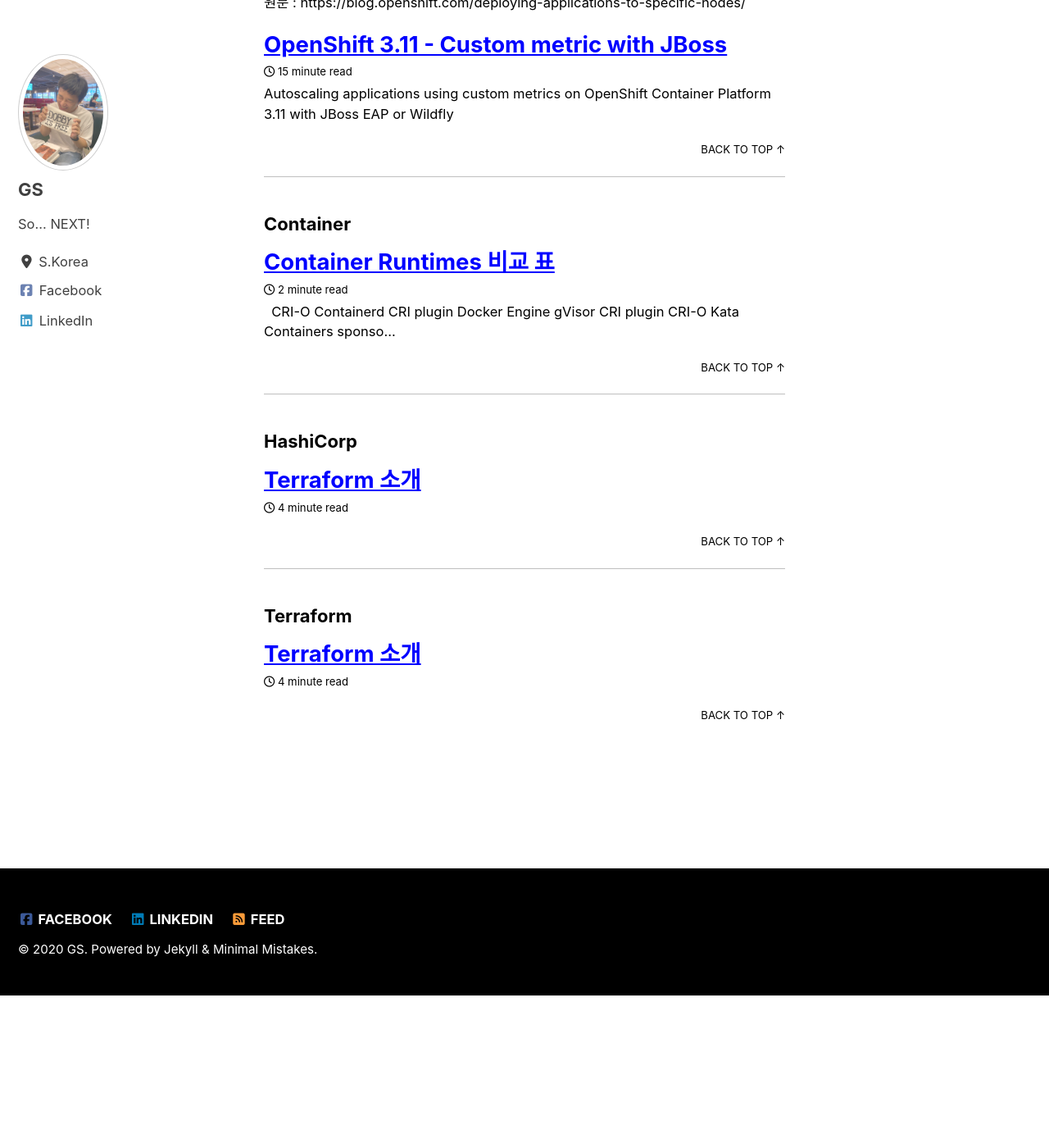
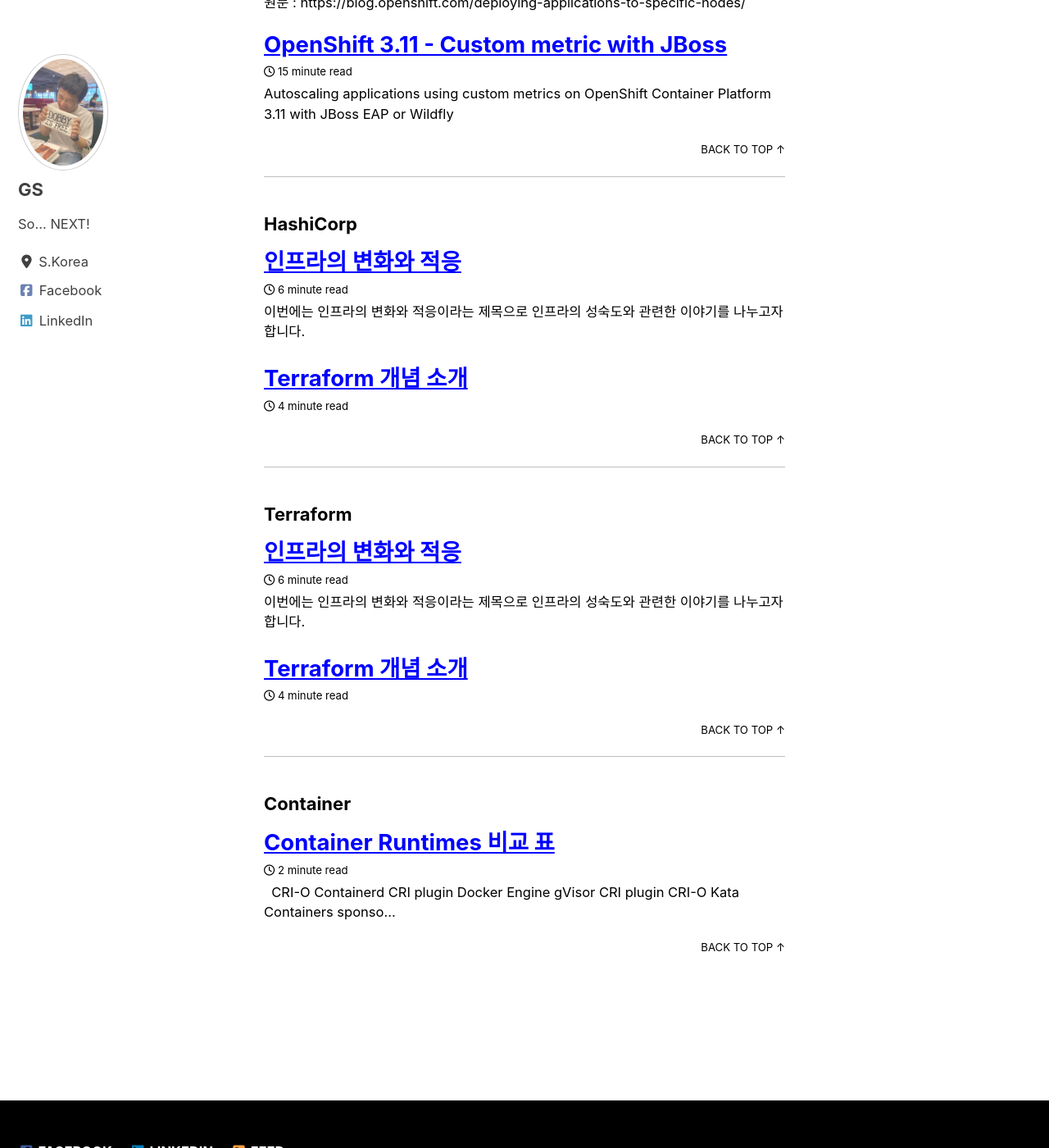
Before and after one commit to Great-Stone/share, a Jekyll site: the page built from _pages/category-archive.md, in a window 1280 px wide and 1400 px high, scrolled down 4253 px. Shown: the whole window at 82% size. Built offline with Jekyll 4.4.1, drawn with Linux system fonts in a browser that asks for light colours; cached includes are drawn as plain includes; nearby versions of some CDN libraries; before the commit the page ends 5467 px from its top, so only the background shows below that; part of the change alters nothing that is shown; some of the changed text lies outside the part shown.

Commit message:
Terraform IAC

```diff
--- a/_posts/2020-06-30-TerraformIntroduction.md
+++ b/_posts/2020-06-30-TerraformIntroduction.md
@@ -1,5 +1,5 @@
 ---
-title:  "Terraform 소개"
+title:  "Terraform 개념 소개"
 search: true
 toc: true
 toc_sticky: true
--- /dev/null
+++ b/_posts/2020-07-02-Infrastructure_Maturity.md
@@ -0,0 +1,173 @@
+---
+title:  "인프라의 변화와 적응"
+search: true
+toc: true
+excerpt_seperator:  <!--break-->
+toc_sticky: true
+comments: true
+categories:
+  - HashiCorp
+  - Terraform
+---
+
+
+
+이번에는 인프라의 변화와 적응이라는 제목으로 인프라의 성숙도와 관련한 이야기를 나누고자 합니다.
+
+![image-20200707110714298](https://raw.githubusercontent.com/Great-Stone/images/master/uPic/image-20200707110714298.png)
+
+HashiCorp의 테라폼을 이야기하면서 함께 이야기되는 것은 언제나 Infrastructure as Code라는 IaC 입니다. 즉, 인프라는 코드로 설명되고로 테라폼은 이를 지원하는 멋진 툴입니다.
+
+IaC는 많은 의미를 갖고 있지만, 이 이야기를 하기에 앞서 결국 이것도 코드 이기 때문에 최근의 DevOps 같은 맥락의 이야기를 할수 밖에 없을 것 같습니다.
+
+<!--break-->
+
+사람이 과거에서 오늘날 까지 진화를 했든 우리의 인프라도 각 시기마다 적절한 운영 성숙도를 갖추었습니다.
+
+
+
+## 자동화와 그 변화에 대해
+
+### 1. Manual Everything
+
+![image-20200701184003515](https://raw.githubusercontent.com/Great-Stone/images/master/uPic/image-20200701184003515.png)
+
+첫단계에서는 매뉴얼을 사용합니다. 인프라에 대한 모든 정보와 구성 방법, 변경 방법, 기존 아키텍쳐에 대한 내용은 문서로 관리되었습니다. 여전히 엑셀 시트를 가지고 인프라 아이피와 아이디, 서비스가 어떤게 올라가 있는지 관리하는 곳도 많이 있지요. 변경에 대한 모든 사항은 문서로 남겨야 하고, 그렇지 못한다면 기억에 의존해야 합니다.
+
+- 브레인 스토밍
+- 아이디어 전달
+- 컴퓨터가 이해할 수 없음
+- 작업 계획을 기반으로 CLI 사용
+- 낮은 재사용 성과 버전 관리
+- 현재 상태를 유지할 수 없음
+
+
+
+### 2. Basic Automation
+
+![File:Script Shell.png - Wikimedia Commons](https://raw.githubusercontent.com/Great-Stone/images/master/uPic/SBSEFUIa2AnSd8xKoXo-8J1HplKEGMY9UuFkqABcnfNkxjuSTg8yVk-C9WNFVSMUYaUdud_xjLoqPBp07hvCEYztIqveyuhoUWLZpXm694Ptp8y_mwMQbYIXq-NhVVZ_9ansWOi3_t0.png)
+
+나름의 노하우를 담아 스크립팅 언어를 사용하여 작업합니다. 새로운 서버를 설정하거나 기능을 수행하기위한 작업으로 상당히 간단하고 편리합니다. 이단계에서는 비슷한 인프라나 애플리케이션 런타임이 일반적이고 조직간에 많은 의사 소통이 필요하지 않기 때문에 상당히 유용합니다. 일단 노가다를 많이 줄여줍니다. 특징은 다음과 같습니다.
+
+- 인적 오류 감소
+- 반복 된 작업 자동화
+- 시스템의 결과 또는 상태를 고려하여 실행
+- 순서대로 각 단계를 실행
+- 낮은 재사용 성과 버전 관리
+- 현재 상태를 유지 불가
+- 동일한 스크립트를 실행하고 분기를 통해 두 가지 혹은 그 이상의 결과
+- 스크립트가 최종 상태를 이해하지 못함
+
+
+
+### 3. Machine Virtualization
+
+![image-20200706221237156](https://raw.githubusercontent.com/Great-Stone/images/master/uPic/image-20200706221237156.png)
+
+이제 이미 설정된 머신을 가상화를 통해 미리 저장해두고 사용합니다. 미리 필요한 패키지나 솔루션을 설치해두고 바로 사용 가능합니다. 미리 이미지들을 만드는 작업을 수행하기 때문에 가상머신을 사용하면 자동화를 향상시킬 수 있고 공동작업도 향상됩니다.
+
+- 성숙된 툴링
+- 재사용성 확보
+- 스냅샷을 통한 수동적 상태 유지
+- 가상화 되지 않은 부분은?
+- 하이퍼 바이저에 의존적
+- 서로 다른 API
+- 이미지에 변경시 수작업 또는 스크립트 필요
+
+
+
+### 4. Commoditization of Infrastructure
+
+![img](https://raw.githubusercontent.com/Great-Stone/images/master/uPic/ppkX01eIvJ1Qn1dYKIMr0ckfCWyeYQOiNXFGaMZJkoj1oC1XidCnwhbiUbeeKpbKkLasVSr0UvVQa49u4OAOXgEJv0u3CxbnOu7Pg61tpSJXwXG5aKck411ixrEF9SwnQDDb_oWVkbI.png)
+
+다음은 이제 우리가 기본적으로 컨트롤 가능한 클라우드 리소스와 함께하는 시대입니다. 인프라를 더이상 소유하지 않고 상품화된 인프라, 데이터 센터를 사용하기 위해서 우리는 자동화를 요구받기 시작합니다. API를 통해 더 많은 기술 계층을 가상화 하고 더 많은 소프트웨어와 자동화 기술로 지금의 데이터 센터의 컴퓨터를 포함한 인프라를 대신하는 환경을 제공합니다.
+
+- 빠른 시작
+- 확장성
+- 거의 모든 자동화 API 제공
+- 제공자마다 상이한 API
+- 애플리케이션 파편화
+- 인적 자원 확보 필요
+
+
+
+### 5. Datacenter as Computer
+
+![image-20200706222116243](https://raw.githubusercontent.com/Great-Stone/images/master/uPic/image-20200706222116243.png)
+
+이제 더 나아가 머신이 아닌 OS를 가상화 하기 시작합니다. 데이터 센터의 컴퓨터를 사용하는 대신 컴퓨터를 자원 풀의 하나로 여기고, 어디인지는 몰라도 애플리케이션을 적당한 리소스가 있는 그 어딘가에 배포합니다. 리소스 활용율을 높이고 이전 보다 더더더 자동화합니다. Agile이 요구되고 DevOps를 해야한다고 합니다.
+
+- 엄청 빠른 배포 전략
+- 가용한 모든 리소스에 확장
+- 자동화를 위한 자동화
+- 자동화를 위한 인력 필요
+- 기존 레거시의 보존
+
+
+
+### 자동화 딜레마
+
+![image-20200707180213752](https://raw.githubusercontent.com/Great-Stone/images/master/uPic/image-20200707180213752.png)
+
+더 많은 자동화를 하면 이론적으로 우리는 더 적은 일을 해야합니다. 하지만 전반적으로 자동화의 단계를 살펴보면 이론적으로 가상화를 늘리고 컨테이너화를 하는 것은 우리의 삶을 더 좋게 만들어야 하는데, 정말 그런가요? 때때로 자동화는 정말 무수히 많은 반복과 검증 작업이 필요하고 이전보다 더 많은 시간과 노력을 요구합니다. 자동화나 DevOps에대한 장난스럽지만 마음을 후비는   글들도 넘쳐나죠. 자동화를 했음에도 불구하고 다시 새로운 플랜을 실행해야 하는 상황이나 여전히 우리가 인프라를 대하는 마음가짐이 하드웨어로 바라보고 있는 시각 처럼 말입니다.
+
+![image-20200707085213583](https://raw.githubusercontent.com/Great-Stone/images/master/uPic/image-20200707085213583.png)
+
+아마도 유발하라리의 소설 사피엔스를 재미있게 보신 분들은 호모사피엔스 뿐만아니라 다른 종도 함께 살았었다는 흥미로운 가정을 하는 이야기를 보셨을 것입니다. (~~다른종을 멸종시켰다고..~~) 그리고 소설에서의 이야기 처럼 앞서 다룬 자동화외에도 수십, 혹은 수백가지의 자동화를 위한 ~~내 한몸 편하고자 하는~~ 몸부림이 현 시점에도 병렬로 존재합니다. 퍼블릭과 프라이빗 클라우드 환경이 도입되고 있고 VM과 베어메탈 환경은 여전히 존재합니다. 더불어 더작은 엣지, IoT 인프라도 관리의 대상이 되고 있습니다.
+
+
+
+## Infrastructure as Code
+
+인프라의 자동화를 이야기 함에 있어 빼뜨릴 수 없는것이 Infrastructure as Code, IoC 입니다. 코드로서의 인프라스트럭쳐, IaC가 취하는 전략이 무엇일까요? 다년간의 경험을 가진 팀이 보유한 시스템 환경을 코드로 바꾸면 무엇이 달라질까요?
+
+그럼 몇가지 상황을 제시해보겠습니다.
+
+- 수동으로 생성 한 환경을 관리해 보셨나요?
+- 변경을 해야하는데 엔터를 누르기가 겁이 났었나요?
+- 백업이 손상되고 서버가 충돌하는 상황이 우려스럽나요?
+- 같은 환경을 재현할수 없는 상황이 있었나요?
+
+코드로 인프라를 관리한다는 것은 자유롭게 변경하고 환경을 이해하고 반복적으로 동일한 상황으로 만들 수 있다는 점입니다. 그리고 그 명세를 별도의 문서로 정리할 필요 없이 명확하게 인프라가 정의되어 남아있습니다.
+
+![image-20200707091154907](https://raw.githubusercontent.com/Great-Stone/images/master/uPic/image-20200707091154907.png)
+
+
+
+### 좋은 코드
+
+우선 잘 만들어지는, 좋은 인프라 자동화를 이야기 하기 앞서 그 조건을 만드는 좋은 코드의 특징을 찾아보고 몇가지 공통된 항목을 뽑아보고 다음과 같이 정리해보았습니다.
+
+- 잘 작동함
+- 읽기 쉬움
+- 모듈화됨
+- 테스트 가능함
+- 보기 좋음 (우아함)
+- 관리가 쉬움
+- 변경이 쉬움
+- 간결함 (명확함)
+- 효율적임
+
+이외에도 몇가지 더 있겠지만 이런 좋은 코드의 특징과 IaC가 어떤 관계가 있을까요? 인프라도 마치 좋은 코드처럼 관리가 가능하다는 것입니다. 앞서 자동화를 위해 문서화 했어야 했고, 종속성을 분석하여 관리하고 인프라 자원의 변경이 있을때마다 변경하고 그 결과물, 혹은 결과물을 만들어내는 도구를 관리하고 다시 사용할 수 있게 만드는 것. 그것은 좋은 코드와 좋은 인프라 자동화 방식이 같은 맥락으로 이어질 수 있도록 만들어주는 IaC의 특징입니다. 하지만 '좋은' 이라는 수식이 붙는 인프라의 자동화가 그저 쉽게만 되지는 않을 수 있습니다. 물론 인프라를 위한 좋은 코드는 연습이 필요합니다.
+
+
+
+### IaC starting with Terraform
+
+인프라 프로비저닝의 최우선 목표는 재현 가능한 인프라를 코드로 제공하는 것입니다. DevOps팀이 CI/CD 워크플로우 내에서 익숙한 도구를 사용하여 리소스를 계획하고 프로비저닝을 할 수 있는 방법을 제공하는 것입니다. Terraform은 DevOps 팀이나 클라우드 팀에서 구성한 아키텍쳐를 코드로 템플릿화 하고 기본적인 리소스와 세분화된 프로비저닝을 처리할 수 있습니다. 이런 구성은 주요 인프라 관리 도구와 통합되고 모니터링, APM 시스템, 보안 도구, 네트워크 등을 포함하여 다른 많은 ISV 공급자의 서비스로 확장 할 수 있습니다. 정의된 템플릿은 자동화된 방식으로 필요에 따라 프로비저닝 하고, 이를 통해 Terraform은 퍼블릭과 프라이빗 클라우드에 리소스를 프로비저닝 하는 공통 워크플로우를 생성합니다.
+
+
+
+### Terraform Enterprise Workflow
+
+그리고 엔터프라이즈 환경을 위한 지원은 무엇이 있을까요? Terraform Enterprise는 오픈 소스의 코드 프로비저닝으로 인프라 스트럭처에서 협업, 거버넌스 및 셀프 서비스 워크 플로우를 제공합니다. Terraform Enterprise는 팀이 협력하여 인프라를 구축 할 수 있도록 워크스페이스, 모듈과 모듈 레지스트리, 거버넌스를 위한 구성을 제공합니다.
+
+모듈의 활용은 기존에 티켓 방식으로 수행하던 인프라 프로비저닝 워크플로우에서 인프라를 재사용 가능한 모듈에 코드로 패키지하여 개발자가 셀프 서비스 방식으로 신속하게 프로비저닝 할 수 있는 환경을 만들어 줍니다.
+
+그리고 프로비저닝과 관련한 정책 및 코드 로깅을 통해 조직은 전체 배포를 보호, 관리 및 감사로그를 확인 할 수 있습니다.
+
+
+
+## Conclusion
+
+끊임없이 성장하고 확장되는 인프라 환경에서 Infrastructure as Code라는 아이디어가 탄생했습니다. IaC에 기반한 가치는 관리되는 프로비저닝으로 기존 레거시 환경과 퍼블릭/프라이빗 클라우드에 대한 비용을 최적화하고 기존 대비 빠른 속도와 위험 감소라는 측면에서 지금의 우리가 맞이하고 있는 현 시대에 적합한 모델이라고 볼 수 있습니다. DevOps의 핵심 구성요소기기도 하나 좋은 코드가 좋은 인프라를 만드는 것처럼 품질관릴와 체계적인 거버넌스를 구성하기 위한 노력이 반드시 필요한 영역입니다.
```
